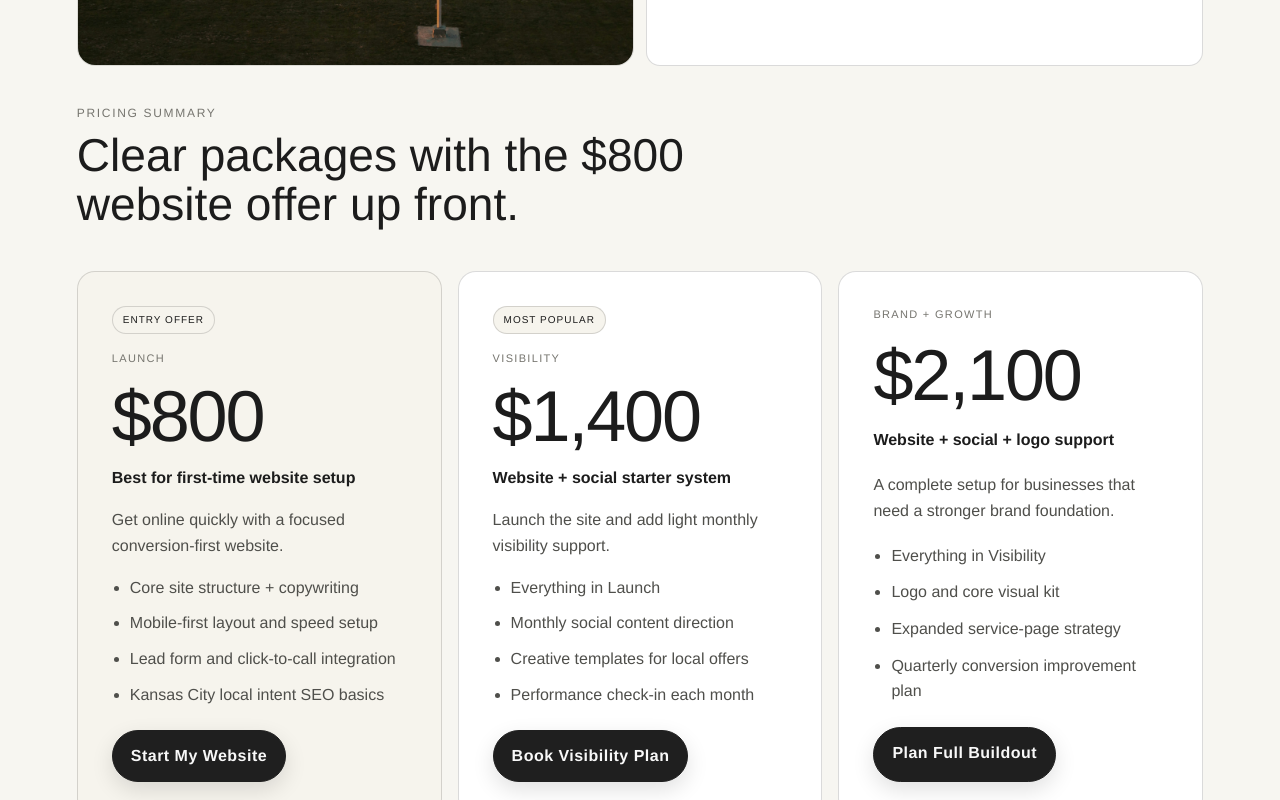
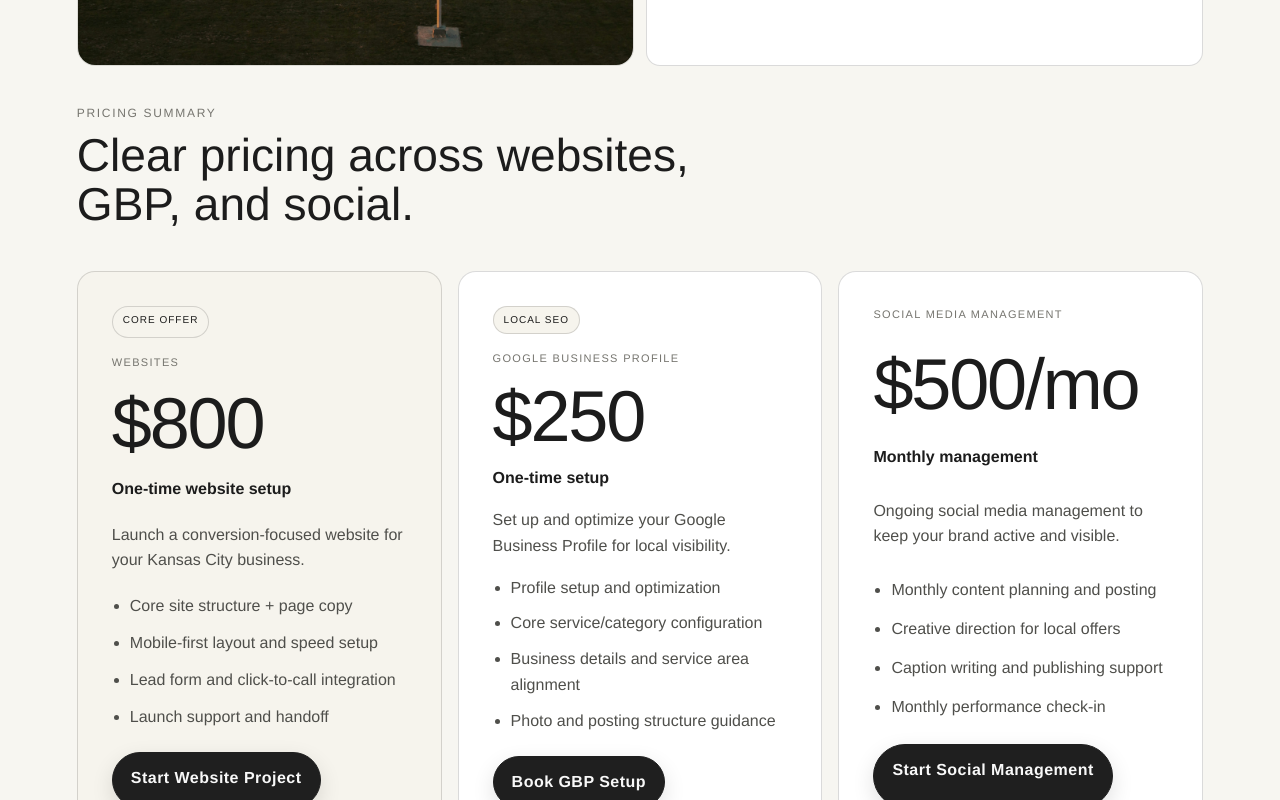
Before and after one commit to krcoffelt/HomeTown3, a Next.js app: page /services in a window 1280 px wide. Shown: the part 2960-3760 px from the top of the page. Built offline with nearby package versions, Linux system fonts and the light colour scheme.

Commit message:
Update pricing tiers for website, GBP, and social

```diff
--- a/src/components/sections/Home/WebsitePackageSection.tsx
+++ b/src/components/sections/Home/WebsitePackageSection.tsx
@@ -9,11 +9,11 @@ export default function WebsitePackageSection() {
         <p className="eyebrow">Pricing</p>
         <h2 className="mask-title">
           <span className="mask">
-            <span className="mask-text">Choose a plan and start with the $800 website launch.</span>
+            <span className="mask-text">Simple pricing for the services you need.</span>
           </span>
         </h2>
         <p className="section-sub">
-          Form submission is the fastest path to kickoff. Phone support is always available.
+          Website setup, Google Business Profile setup, and monthly social management.
         </p>
       </div>
 
--- a/src/components/sections/ServicesPage/ServicesPricingSection.tsx
+++ b/src/components/sections/ServicesPage/ServicesPricingSection.tsx
@@ -7,7 +7,7 @@ export default function ServicesPricingSection() {
     <section className="services-page-section" id="services-pricing" aria-labelledby="services-pricing-heading">
       <div className="section-intro">
         <p className="eyebrow">Pricing Summary</p>
-        <h2 id="services-pricing-heading">Clear packages with the $800 website offer up front.</h2>
+        <h2 id="services-pricing-heading">Clear pricing across websites, GBP, and social.</h2>
       </div>
 
       <div className="agency-pricing-grid services-pricing-grid">
--- a/src/data/homeAgencyContent.ts
+++ b/src/data/homeAgencyContent.ts
@@ -151,46 +151,46 @@ export const homeTestimonials: HomeTestimonial[] = [
 
 export const pricingTiers: PricingTier[] = [
   {
-    name: 'Launch',
+    name: 'Websites',
     price: '$800',
-    subtitle: 'Best for first-time website setup',
-    description: 'Get online quickly with a focused conversion-first website.',
+    subtitle: 'One-time website setup',
+    description: 'Launch a conversion-focused website for your Kansas City business.',
     features: [
-      'Core site structure + copywriting',
+      'Core site structure + page copy',
       'Mobile-first layout and speed setup',
       'Lead form and click-to-call integration',
-      'Kansas City local intent SEO basics',
+      'Launch support and handoff',
     ],
-    ctaLabel: 'Start My Website',
+    ctaLabel: 'Start Website Project',
     featured: true,
-    badge: 'Entry Offer',
+    badge: 'Core Offer',
   },
   {
-    name: 'Visibility',
-    price: '$1,400',
-    subtitle: 'Website + social starter system',
-    description: 'Launch the site and add light monthly visibility support.',
+    name: 'Google Business Profile',
+    price: '$250',
+    subtitle: 'One-time setup',
+    description: 'Set up and optimize your Google Business Profile for local visibility.',
     features: [
-      'Everything in Launch',
-      'Monthly social content direction',
-      'Creative templates for local offers',
-      'Performance check-in each month',
+      'Profile setup and optimization',
+      'Core service/category configuration',
+      'Business details and service area alignment',
+      'Photo and posting structure guidance',
     ],
-    ctaLabel: 'Book Visibility Plan',
-    badge: 'Most Popular',
+    ctaLabel: 'Book GBP Setup',
+    badge: 'Local SEO',
   },
   {
-    name: 'Brand + Growth',
-    price: '$2,100',
-    subtitle: 'Website + social + logo support',
-    description: 'A complete setup for businesses that need a stronger brand foundation.',
+    name: 'Social Media Management',
+    price: '$500/mo',
+    subtitle: 'Monthly management',
+    description: 'Ongoing social media management to keep your brand active and visible.',
     features: [
-      'Everything in Visibility',
-      'Logo and core visual kit',
-      'Expanded service-page strategy',
-      'Quarterly conversion improvement plan',
+      'Monthly content planning and posting',
+      'Creative direction for local offers',
+      'Caption writing and publishing support',
+      'Monthly performance check-in',
     ],
-    ctaLabel: 'Plan Full Buildout',
+    ctaLabel: 'Start Social Management',
   },
 ];
 
```
